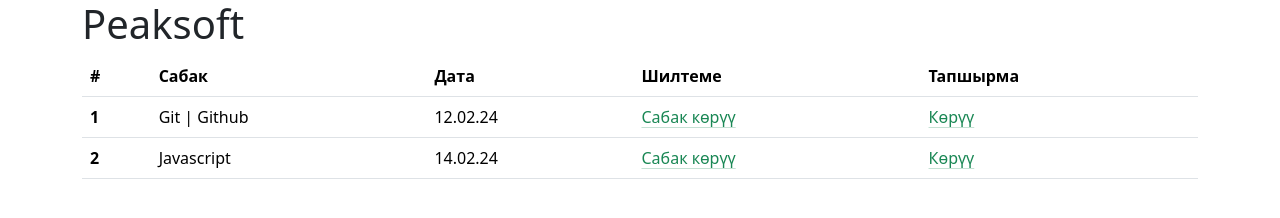
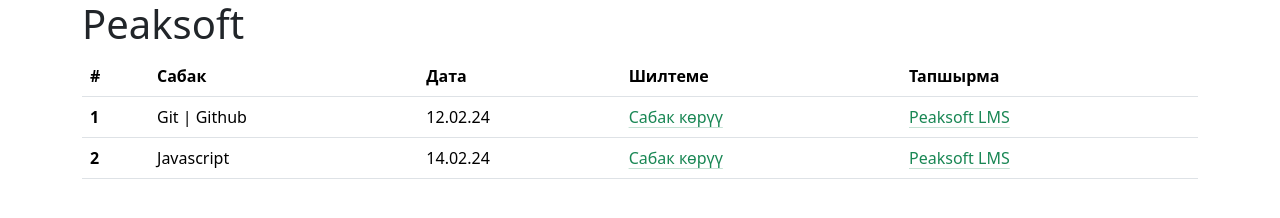
Before and after one commit to KenzheSan/JS-13-PART-2, a plain HTML site: page index.html in a window 1280 px wide. Drawn offline with nearby package versions, Linux system fonts and the light colour scheme.

```diff
--- a/index.html
+++ b/index.html
@@ -41,7 +41,7 @@
               <a
                 href="#"
                 class="link-success link-offset-2 link-underline-opacity-25 link-underline-opacity-100-hover"
-                >Көрүү</a
+                >Peaksoft LMS</a
               >
             </td>
           </tr>
@@ -61,7 +61,7 @@
               <a
                 href="#"
                 class="link-success link-offset-2 link-underline-opacity-25 link-underline-opacity-100-hover"
-                >Көрүү</a
+                >Peaksoft LMS</a
               >
             </td>
           </tr>
```
